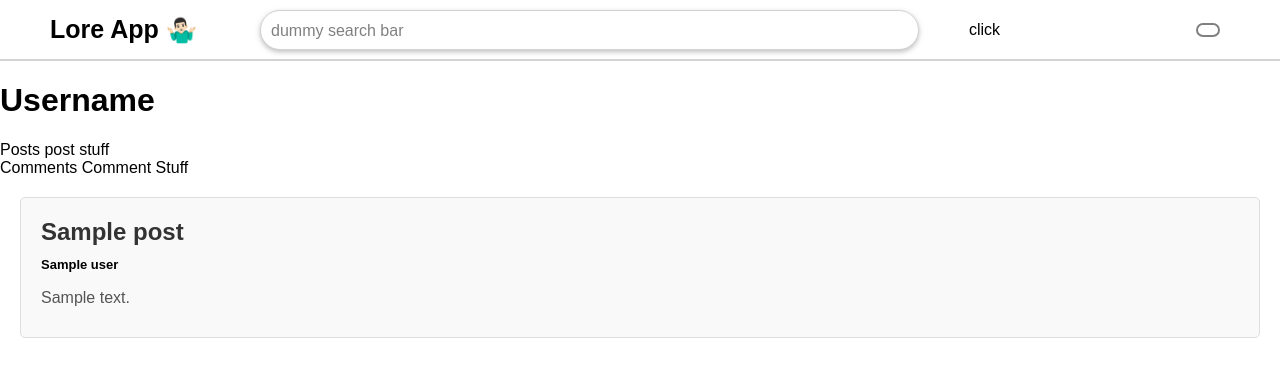
After one commit to software-students-fall2023/2-web-app-exercise-sst2, a Flask app: page /profile/1/posts in a window 1280 px wide. The commit adds this page. Shown: the top 377 px of the page. Run offline with Flask 3, Linux system fonts and the light colour scheme; a database or web service that is not in the repository returns one stand-in record (values such as "Sample title"); data that the repository does not hold is empty.

Commit message:
added profile

```diff
--- a/app.py
+++ b/app.py
@@ -14,6 +14,8 @@ app.secret_key = 'your_secret_key_here'
 usersCollection = db['users']
 postsCollection = db['posts']
 commentsCollection = db['comments']
+
+# user_id = usersCollection.find({"username":session['username']})
 
 @app.route('/')
 def home():
@@ -60,7 +62,7 @@ def signUpProcess():
     if user:
         error = "This username already exists"
         return render_template('signup.html', error = error)
-    newUser = {"username":username, "password":password, "email":email, "role":userRole}
+    newUser = {"username":username, "password":password, "email":email,"comments":[], "posts":[], "role":userRole}
     try:
         usersCollection.insert_one(newUser)
         flash("Sign up successful! You can now login.")
@@ -83,17 +85,29 @@ def getFeedPosts():
 
 @app.route('/post/<post_id>')
 def postPage(post_id):
+    print(post_id)
     post = postsCollection.find_one({"_id":ObjectId(post_id)})
+
     title = post['title']
     content = post['content']
     user = post['user']
     comment_ids = post.get("comments", [])
     data = commentsCollection.find({"_id": {"$in": comment_ids}})
-    return render_template("postPage.html", title = title, postContent = content, comments = data, user = user, currentUser = session['username'], username=session['username'], post_id = post_id)
+    return render_template("postPage.html", title = title, postContent = content, comments = data, user = user, post = post, currentUser = session['username'], username=session['username'], post_id = post_id)
 
-@app.route('/profile/<profile_id>')
-def profilePage(profile_id):
-    return render_template("profile.html", username=session['username'])
+@app.route('/profile/<profile_name>/comments')
+def profilePageComments(profile_name):
+    print(profile_name)
+    comment_ids = usersCollection.find_one({"username":profile_name})['comments']
+    comments = commentsCollection.find({"_id": {"$in": comment_ids}})
+
+    return render_template("profileComment.html", comments = comments, profile_name = profile_name)
+
+@app.route('/profile/<profile_name>/posts')
+def profilePagePosts(profile_name):
+    post_ids = usersCollection.find_one({"username":profile_name})['posts']
+    posts = postsCollection.find({"_id": {"$in": post_ids}})
+    return render_template("profilePost.html", posts=posts, profile_name = profile_name)
 
 @app.route('/submit', methods=['POST'])
 def submit():
--- a/static/css/post.css
+++ b/static/css/post.css
@@ -60,3 +60,10 @@ body {
 .profile-link:hover{
     color: blue;
 }
+a{
+    text-decoration: none;
+    color: inherit;
+}
+a:hover{
+    color: blue;
+}
--- a/static/js/feed.js
+++ b/static/js/feed.js
@@ -1,84 +1,86 @@
 // fetch posts
 const fetchPosts = async () => {
-    const res = await fetch('/feed-posts', {
-        method: "GET"
-    })
-    const postList = await res.json()
+  const res = await fetch("/feed-posts", {
+    method: "GET",
+  });
+  const postList = await res.json();
 
-    return postList
-}
+  return postList;
+};
 
 // Post component
-const Post = ({_id, title, content, comments, user}) => {
-    const postItem = document.createElement('a')
-    postItem.href = `/post/${_id.$oid}`
-    postItem.classList.add('post-item')
+const Post = ({ _id, title, content, comments, user }) => {
+  const postItem = document.createElement("a");
+  postItem.href = `/post/${_id.$oid}`;
+  postItem.classList.add("post-item");
 
-    // top of post (title, author)
-    const postTop = document.createElement('div')
-    postTop.classList.add('post-top')
+  // top of post (title, author)
+  const postTop = document.createElement("div");
+  postTop.classList.add("post-top");
 
-    const postTitle = document.createElement('h2')
-    postTitle.classList.add('post-title')
-    postTitle.textContent = title
+  const postTitle = document.createElement("h2");
+  postTitle.classList.add("post-title");
+  postTitle.textContent = title;
 
-    const postAuthor = document.createElement('a')
-    postAuthor.classList.add('post-author')
-    postAuthor.href = `/profile/${user}`
-    postAuthor.textContent = 'by '
+  const postAuthor = document.createElement("a");
+  postAuthor.classList.add("post-author");
+  postAuthor.href = `/profile/${user}/comments`;
+  postAuthor.textContent = "by ";
 
-    const authorName = document.createElement('span')
-    authorName.classList.add('post-author-name')
-    authorName.textContent = user
+  const authorName = document.createElement("span");
+  authorName.classList.add("post-author-name");
+  authorName.textContent = user;
 
-    postAuthor.appendChild(authorName)
-    postTop.appendChild(postTitle)
-    postTop.appendChild(postAuthor)
-    postItem.appendChild(postTop)
+  postAuthor.appendChild(authorName);
+  postTop.appendChild(postTitle);
+  postTop.appendChild(postAuthor);
+  postItem.appendChild(postTop);
 
-    // post content
-    const postContent = document.createElement('p')
-    postContent.classList.add('post-content')
-    postContent.textContent = content
-    postItem.appendChild(postContent)
+  // post content
+  const postContent = document.createElement("p");
+  postContent.classList.add("post-content");
+  postContent.textContent = content;
+  postItem.appendChild(postContent);
 
-    // post bottom (comments, rating?)
-    const postBottom = document.createElement('div')
-    postBottom.classList.add('post-bottom')
+  // post bottom (comments, rating?)
+  const postBottom = document.createElement("div");
+  postBottom.classList.add("post-bottom");
 
-    const commentCount = document.createElement('span')
-    commentCount.classList.add('post-comment-count')
-    commentCount.textContent = `${comments.length} comment${comments.length === 1 ? '' : 's'}`
+  const commentCount = document.createElement("span");
+  commentCount.classList.add("post-comment-count");
+  commentCount.textContent = `${comments.length} comment${
+    comments.length === 1 ? "" : "s"
+  }`;
 
-    postBottom.appendChild(commentCount)
-    postItem.appendChild(postBottom)
+  postBottom.appendChild(commentCount);
+  postItem.appendChild(postBottom);
 
-    return postItem
-}
+  return postItem;
+};
 
 // post separator (<hr>)
 const PostSep = () => {
-    const postSepHR = document.createElement('hr')
-    postSepHR.classList.add('post-sep')
-    return postSepHR
-}
+  const postSepHR = document.createElement("hr");
+  postSepHR.classList.add("post-sep");
+  return postSepHR;
+};
 
 // init post list
 const postsInit = async () => {
-    const postListDiv = document.getElementById('posts-list-div')
+  const postListDiv = document.getElementById("posts-list-div");
 
-    const postList = await fetchPosts()
-    for (const post of postList) {
-        postListDiv.appendChild(Post(post))
-        postListDiv.appendChild(PostSep())
-    }
-}
+  const postList = await fetchPosts();
+  for (const post of postList) {
+    postListDiv.appendChild(Post(post));
+    postListDiv.appendChild(PostSep());
+  }
+};
 
 // init when ready
-if (document.readyState !== 'loading') {
-    postsInit()
+if (document.readyState !== "loading") {
+  postsInit();
 } else {
-    window.addEventListener('DOMContentLoaded', () => {
-        postsInit()
-    })
+  window.addEventListener("DOMContentLoaded", () => {
+    postsInit();
+  });
 }
--- a/templates/nav.html
+++ b/templates/nav.html
@@ -20,7 +20,7 @@
       <div id="header-profile">
         <span id="profile-username">{{ username }}</span>
         <div class="dropdown-menu">
-          <a href="{{ url_for('logOut') }}">Profile</a>
+          <a href="/profile/{{username}}/comments">Profile</a>
           <a href="{{ url_for('logOut') }}">Log out</a>
         </div>
       </div>
--- /dev/null
+++ b/templates/post.html
@@ -0,0 +1,19 @@
+<!DOCTYPE html>
+<html lang="en">
+  <head>
+    <meta charset="UTF-8" />
+    <meta name="viewport" content="width=device-width, initial-scale=1.0" />
+    <link
+      rel="stylesheet"
+      href="{{ url_for('static', filename='css/post.css') }}"
+    />
+    <title>Post with Comments</title>
+  </head>
+  <div class="post">
+    <h1 class="post-title">{{ post.title }}</h1>
+    <a href="/profile/{{post.user}}/comments">
+      <h2 class="user">{{post.user}}</h2>
+    </a>
+    <p class="post-content">{{post.content}}</p>
+  </div>
+</html>
--- a/templates/profile.html
+++ b/templates/profile.html
@@ -9,6 +9,7 @@
     />
   </head>
   <body>
+    {% include 'nav.html' %}
     <div>
       <div>
         <h1>Username</h1>
@@ -16,11 +17,11 @@
       </div>
       <div>
         <div>
-          <h1>Posts</h1>
+          <a href="/profile/{{profile_name}}/posts">Posts</a>
           <h>post stuff</h>
         </div>
         <div>
-          <h1>Comments</h1>
+          <a href="/profile/{{profile_name}}/comments">Comments</a>
           <h>Comment Stuff</h>
         </div>
       </div>
--- /dev/null
+++ b/templates/profilePost.html
@@ -0,0 +1,16 @@
+<!DOCTYPE html>
+<html lang="en">
+  <head>
+    <meta charset="UTF-8" />
+    <meta name="viewport" content="width=device-width, initial-scale=1.0" />
+    <link
+      rel="stylesheet"
+      href="{{ url_for('static', filename='css/post.css') }}"
+    />
+    <title>Post with Comments</title>
+  </head>
+  <body>
+    {% include 'profile.html' %} {% for post in posts %} {% include 'post.html'
+    %} {% endfor %}
+  </body>
+</html>
```
Also changed, not shown: templates/comment.html (added, +20 -0 lines), templates/postPage.html (+3 -16 lines), templates/profileComment.html (added, +16 -0 lines).
